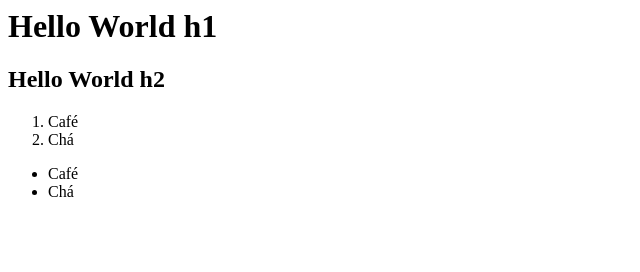
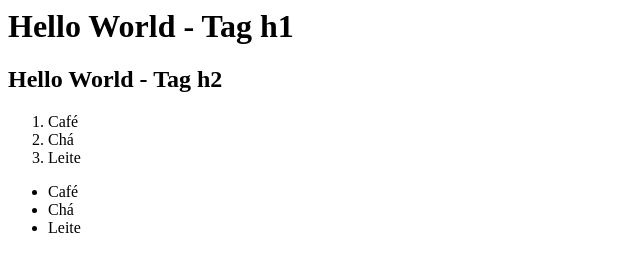
Before and after one commit to mandycmelo/mandycmelo.github.io, a plain HTML site: page index.html in a window 1280 px wide. Shown: the whole page, without its empty margins (0-640 px from the left). Drawn offline with Linux system fonts and the light colour scheme.

Commit message:
new add list

```diff
--- a/index.html
+++ b/index.html
@@ -3,15 +3,17 @@
         <title>Aula 1 - Index</title>
     </head>
     <body>
-        <h1>Hello World h1</h1>
-        <h2>Hello World h2</h2>
+        <h1>Hello World - Tag h1</h1>
+        <h2>Hello World - Tag h2</h2>
     </body>
     <ol>
         <li>Café</li>
         <li>Chá</li>
+        <li>Leite</li>
     </ol>
     <ul>
         <li>Café</li>
         <li>Chá</li>
+        <li>Leite</li>
     </ul>
 </html>
```
